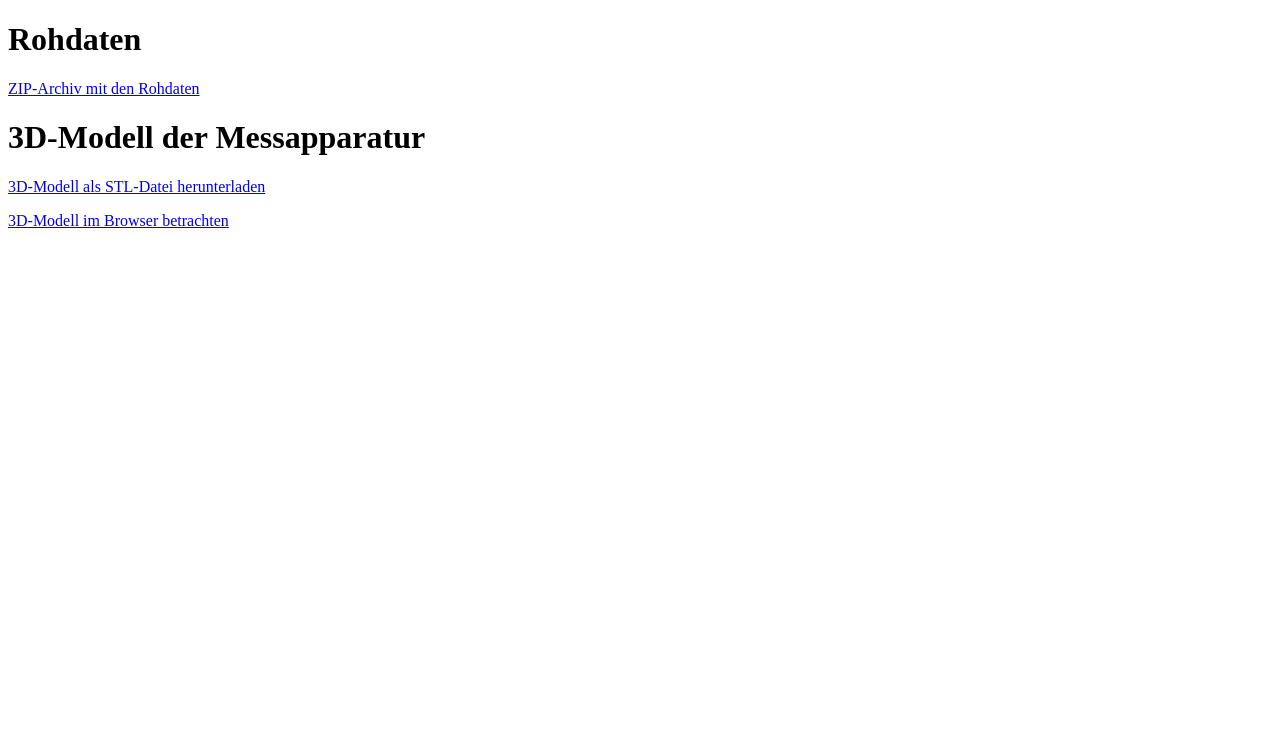
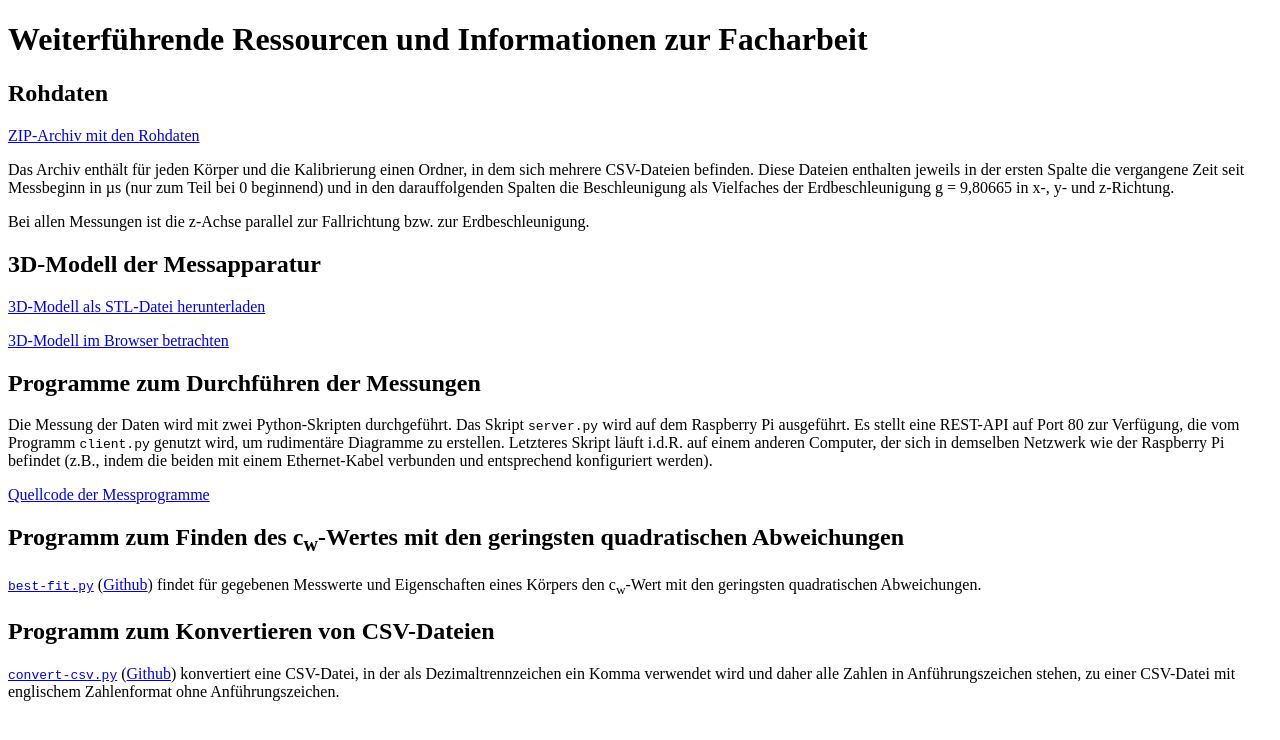
Before and after one commit to jan-de-haan/facharbeit, a plain HTML site: page docs/index.html in a window 1280 px wide. Drawn offline with Linux system fonts and the light colour scheme.

Commit message:
Erweiterung um Texte aus README.md

```diff
--- a/docs/index.html
+++ b/docs/index.html
@@ -5,11 +5,69 @@
     <title>Facharbeit</title>
 </head>
 <body>
-<h1>Rohdaten</h1>
-<p><a href="https://github.com/jan-de-haan/facharbeit/raw/master/Rohdaten.zip">ZIP-Archiv mit den Rohdaten</a></p>
-<h1>3D-Modell der Messapparatur</h1>
-<p><a href="https://raw.githubusercontent.com/jan-de-haan/facharbeit/master/Messapparatur.stl">3D-Modell als STL-Datei herunterladen</a></p>
+<h1>Weiterführende Ressourcen und Informationen zur Facharbeit</h1>
 
-<p><a href="https://github.com/jan-de-haan/facharbeit/blob/master/Messapparatur.stl">3D-Modell im Browser betrachten</a></p>
+<h2>Rohdaten</h2>
+
+<p>
+    <a href="https://github.com/jan-de-haan/facharbeit/raw/master/Rohdaten.zip">ZIP-Archiv mit den Rohdaten</a>
+</p>
+
+<p>
+Das Archiv enthält für jeden Körper und die Kalibrierung einen Ordner, in dem
+sich mehrere CSV-Dateien befinden. Diese Dateien enthalten jeweils in der
+ersten Spalte die vergangene Zeit seit Messbeginn in µs (nur zum Teil bei 0
+beginnend) und in den darauffolgenden Spalten die Beschleunigung als Vielfaches
+der Erdbeschleunigung g = 9,80665 in x-, y- und z-Richtung.
+</p>
+<p>
+Bei allen Messungen ist die z-Achse parallel zur Fallrichtung bzw. zur
+Erdbeschleunigung.
+</p>
+
+<h2>3D-Modell der Messapparatur</h2>
+
+<p>
+<a href="https://raw.githubusercontent.com/jan-de-haan/facharbeit/master/Messapparatur.stl">3D-Modell als STL-Datei herunterladen</a>
+</p>
+
+<p>
+<a href="https://github.com/jan-de-haan/facharbeit/blob/master/Messapparatur.stl">3D-Modell im Browser betrachten</a>
+</p>
+
+<h2>Programme zum Durchführen der Messungen</h2>
+
+<p>
+Die Messung der Daten wird mit zwei Python-Skripten durchgeführt. Das Skript
+<code>server.py</code> wird auf dem Raspberry Pi ausgeführt. Es stellt eine
+REST-API auf Port 80 zur Verfügung, die vom Programm <code>client.py</code>
+genutzt wird, um rudimentäre Diagramme zu erstellen. Letzteres Skript läuft
+i.d.R. auf einem anderen Computer, der sich in demselben Netzwerk wie der
+Raspberry Pi befindet (z.B., indem die beiden mit einem Ethernet-Kabel verbunden
+und entsprechend konfiguriert werden).
+</p>
+
+<p>
+<a href="https://github.com/jan-de-haan/facharbeit/raw/master/Messprogramme.zip">Quellcode der Messprogramme</a>
+</p>
+
+<h2>Programm zum Finden des c<sub>w</sub>-Wertes mit den geringsten quadratischen Abweichungen</h2>
+
+<p>
+<a href="https://github.com/jan-de-haan/facharbeit/raw/master/best-fit.py"><code>best-fit.py</code></a>
+(<a href="https://github.com/jan-de-haan/facharbeit/blob/master/best-fit.py">Github</a>)
+findet für gegebenen Messwerte und Eigenschaften eines Körpers den
+c<sub>w</sub>-Wert mit den geringsten quadratischen Abweichungen.
+</p>
+
+<h2>Programm zum Konvertieren von CSV-Dateien</h2>
+
+<p>
+<a href="https://github.com/jan-de-haan/facharbeit/raw/master/convert-csv.py"><code>convert-csv.py</code></a>
+(<a href="https://github.com/jan-de-haan/facharbeit/blob/master/convert-csv.py">Github</a>)
+konvertiert eine CSV-Datei, in der als Dezimaltrennzeichen ein Komma verwendet
+wird und daher alle Zahlen in Anführungszeichen stehen, zu einer CSV-Datei mit
+englischem Zahlenformat ohne Anführungszeichen.
+</p>
 </body>
 </html>
```
